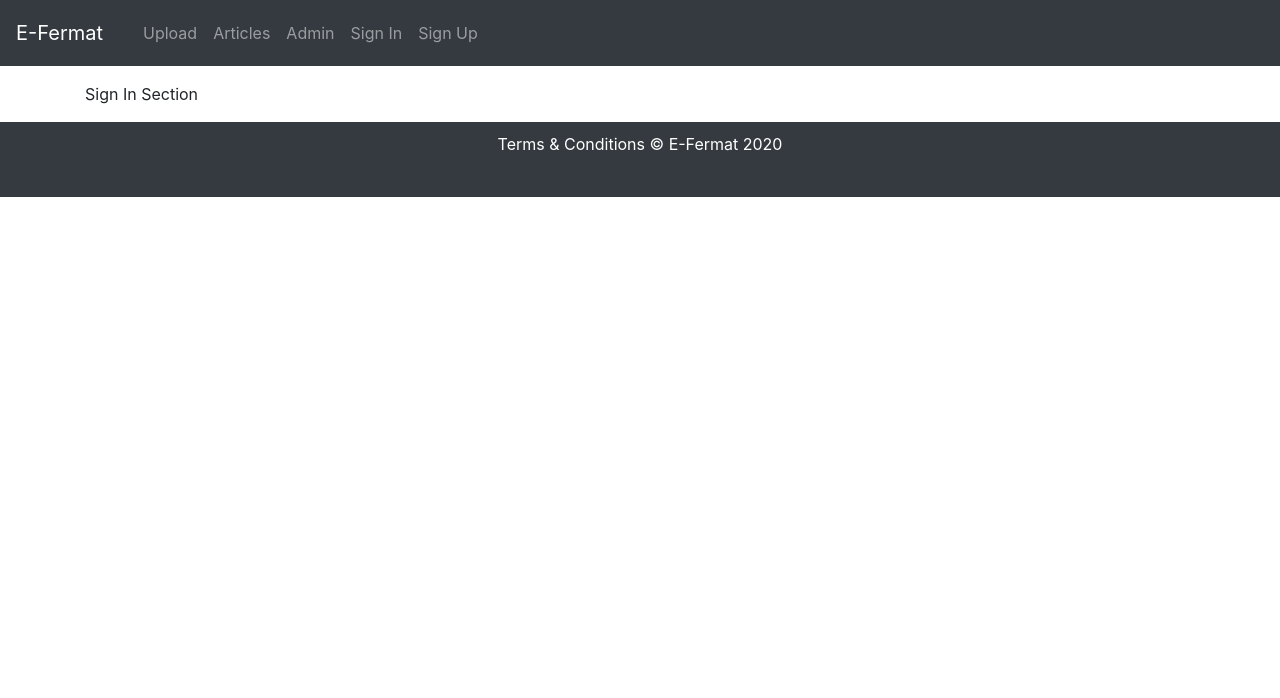
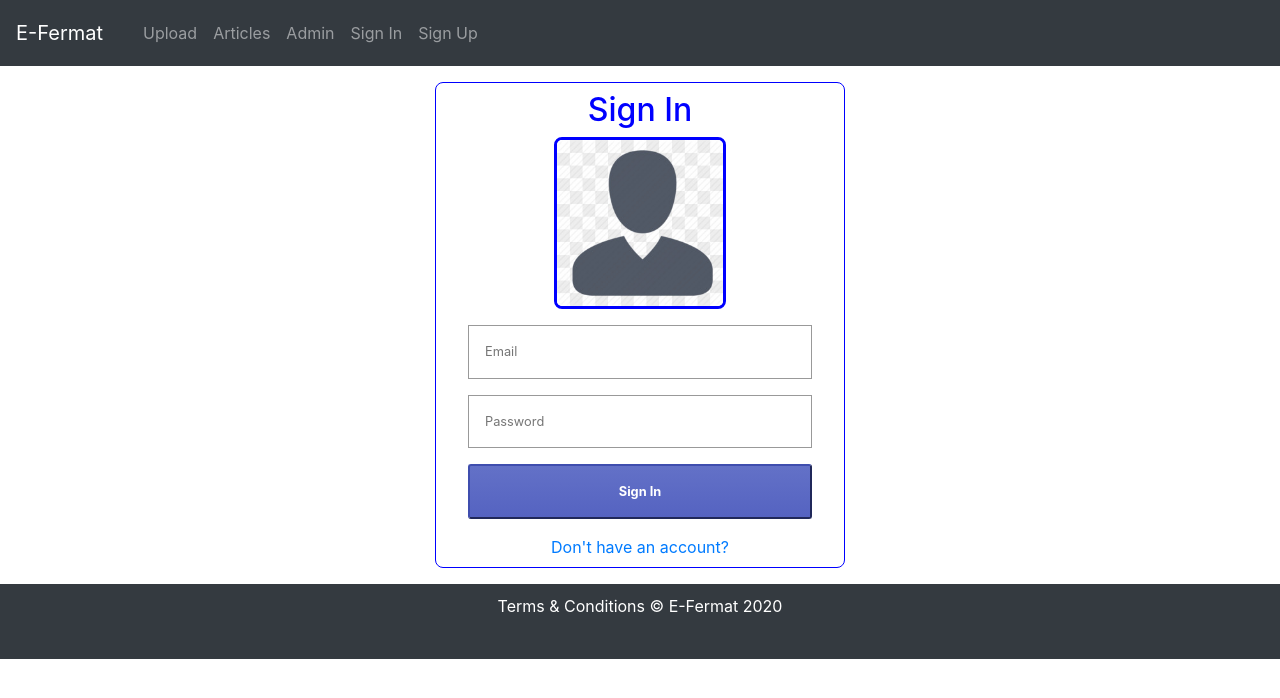
Before and after one commit to parth-v/review, a React (Create React App) app: page /signin in a window 1280 px wide. Shown: the top 698 px of the page. Built offline with nearby package versions, Linux system fonts and the light colour scheme.

Commit message:
added sign in and sign up forms and added to auth

```diff
--- a/package.json
+++ b/package.json
@@ -15,7 +15,8 @@
     "react-router-dom": "^5.2.0",
     "react-scripts": "3.4.1",
     "react-toastify": "^6.0.5",
-    "reactstrap": "^8.4.1"
+    "reactstrap": "^8.4.1",
+    "styled-components": "^5.1.1"
   },
   "scripts": {
     "start": "set PORT=3001 && react-scripts start",
--- a/src/App.js
+++ b/src/App.js
@@ -11,11 +11,13 @@ import AdminSection from './components/AdminSection';
 import SignInSection from './components/SignInSection';
 import SignUpSection from './components/SignUpSection';
 import PrivateRoute from './components/PrivateRoute';
+import { Provider as AuthProvider } from './context/AuthContext';
 import TopNav from './components/TopNav';
 import Footer from './components/Footer';
 
 const App = () => {
   return (
+    <AuthProvider>
       <div>
         <TopNav />
         <div className="container my-3">
@@ -31,6 +33,7 @@ const App = () => {
         </div>
         <Footer />
       </div>
+    </AuthProvider>
   );
 }
 
--- a/src/components/PrivateRoute.js
+++ b/src/components/PrivateRoute.js
@@ -2,7 +2,7 @@ import React from 'react';
 import { Route, Redirect } from 'react-router-dom';
 
 const PrivateRoute = ({component: Component, ...rest}) => {
-	const isAuthenticated = false;
+	const isAuthenticated = localStorage.token ? true : false;
 	return (
 		<Route
 			{...rest}
--- a/src/components/SignInSection.js
+++ b/src/components/SignInSection.js
@@ -1,11 +1,64 @@
-import React from 'react';
+import React, { useState, useContext, useEffect } from "react";
+import { Link, useHistory, useLocation } from "react-router-dom";
+import logoImg from "../img/avatar.jpg";
+import { Card, Logo, Form, Input, Button, Title, Error } from "../components/StyledComps";
+import { Context as AuthContext } from '../context/AuthContext';
 
-const SignInSection = () => {
-	return (
-		<div>
-			Sign In Section
-		</div>
-	);
-};
+const Login = (props) => {
+  const { state, signin, clearErr, tryAutoSignIn } = useContext(AuthContext);
+  const [email, setEmail] = useState("");
+  const [password, setPassword] = useState("");
+  let history = useHistory();
+  let location = useLocation();
 
-export default SignInSection;
+  let { from } = location.state || { from: { pathname: "/" } };
+
+  useEffect(() => {
+    clearErr();
+    tryAutoSignIn();
+    if(localStorage.token) {
+      history.replace(from);
+    }
+  },[]);
+
+  return (
+    <Card>
+      <Title> Sign In </Title>
+      <Logo src={logoImg}/>
+      <Form>
+        <Input
+          type="email"
+          value={email}
+          onChange={e => {
+            setEmail(e.target.value);
+          }}
+          placeholder="Email"
+        />
+        <Input
+          type="password"
+          value={password}
+          onChange={e => {
+            setPassword(e.target.value);
+          }}
+          placeholder="Password"
+        />
+        <Button
+          onClick={
+            async () => {
+              await signin({email, password});
+              if(localStorage.token) {
+                history.replace(from);
+              }
+            }
+          }
+        >Sign In</Button>
+      </Form>
+      <Link to="/signup">Don't have an account?</Link>
+        {
+          state.errMessage &&<Error>{state.errMessage}</Error>
+        }
+    </Card>
+  );
+}
+
+export default Login;
--- a/src/components/SignUpSection.js
+++ b/src/components/SignUpSection.js
@@ -1,11 +1,53 @@
-import React from 'react';
+import React, { useState, useContext, useEffect } from "react";
+import { Link, useHistory, useLocation } from 'react-router-dom';
+import logoImg from "../img/avatar.jpg";
+import { Card, Logo, Form, Input, Button, Title, Error } from '../components/StyledComps';
+import { Context as AuthContext } from '../context/AuthContext';
 
-const SignUpSection = () => {
-	return (
-		<div>
-			Sign Up Section
-		</div>
-	);
-};
+const Signup = () => {
+  const { state, signup, clearErr, tryAutoSignIn } = useContext(AuthContext);
+  const [email, setEmail] = useState("");
+  const [password, setPassword] = useState("");
+  let history = useHistory();
+  let location = useLocation();
 
-export default SignUpSection;
+	let { from } = location.state || { from: { pathname: "/" } };
+
+  useEffect(() => {
+    clearErr();
+    tryAutoSignIn();
+    if(localStorage.token) {
+      history.replace(from);
+    }
+  },[]);
+
+  return (
+    <Card>
+      <Title> Sign Up </Title>
+      <Logo src={logoImg} />
+      <Form>
+        <Input
+          type="email"
+          value={email}
+          onChange={e => {
+            setEmail(e.target.value);
+          }}
+          placeholder="Email"
+        />
+        <Input
+          type="password"
+          value={password}
+          onChange={e => {
+            setPassword(e.target.value);
+          }}
+          placeholder="Password"
+        />
+        <Button onClick={() => signup({email, password})}>Sign Up</Button>
+      </Form>
+      <Link to="/signin">Already have an account?</Link>
+      { state.errMessage &&<Error>{state.errMessage}</Error> }
+    </Card>
+  );
+}
+
+export default Signup;
--- /dev/null
+++ b/src/components/StyledComps.js
@@ -0,0 +1,59 @@
+import styled from 'styled-components';
+
+const Card = styled.div`
+  box-sizing: border-box;
+  border-radius: 0.5rem;
+  max-width: 410px;
+  border: 1px solid blue;
+  margin: 0 auto;
+  padding: 0.5rem 2rem;
+  display: flex;
+  flex-direction: column;
+  align-items: center;
+`;
+
+const Title = styled.h1`
+  font-size: 2rem;
+  text-align: center;
+  color: blue;
+`;
+
+const Form = styled.div`
+  display: flex;
+  flex-direction: column;
+  width: 100%;
+`;
+
+const Input = styled.input`
+  padding: 1rem;
+  border: 1px solid #999;
+  margin-bottom: 1rem;
+  font-size: 0.8rem;
+`;
+
+const Button = styled.button`
+  background: linear-gradient(to bottom, #6371c7, #5563c1);
+  border-color: #3f4eae;
+  border-radius: 3px;
+  padding: 1rem;
+  color: white;
+  font-weight: 700;
+  width: 100%;
+  margin-bottom: 1rem;
+  font-size: 0.8rem;
+  cursor: pointer;
+`;
+
+const Logo = styled.img`
+  width: 50%;
+  margin-bottom: 1rem;
+  border: solid 0.2rem blue;
+  border-radius: 0.5rem;
+`;
+
+const Error = styled.div`
+  margin: 1rem;
+  color: red;
+`;
+
+export { Form, Input, Title, Button, Logo, Card, Error };
```
Also changed, not shown: src/components/context/AuthContext.js (deleted, +0 -78 lines), src/components/context/createDataContext.js (deleted, +0 -22 lines), 1 other file (tests, documents, lock files or other folders).
